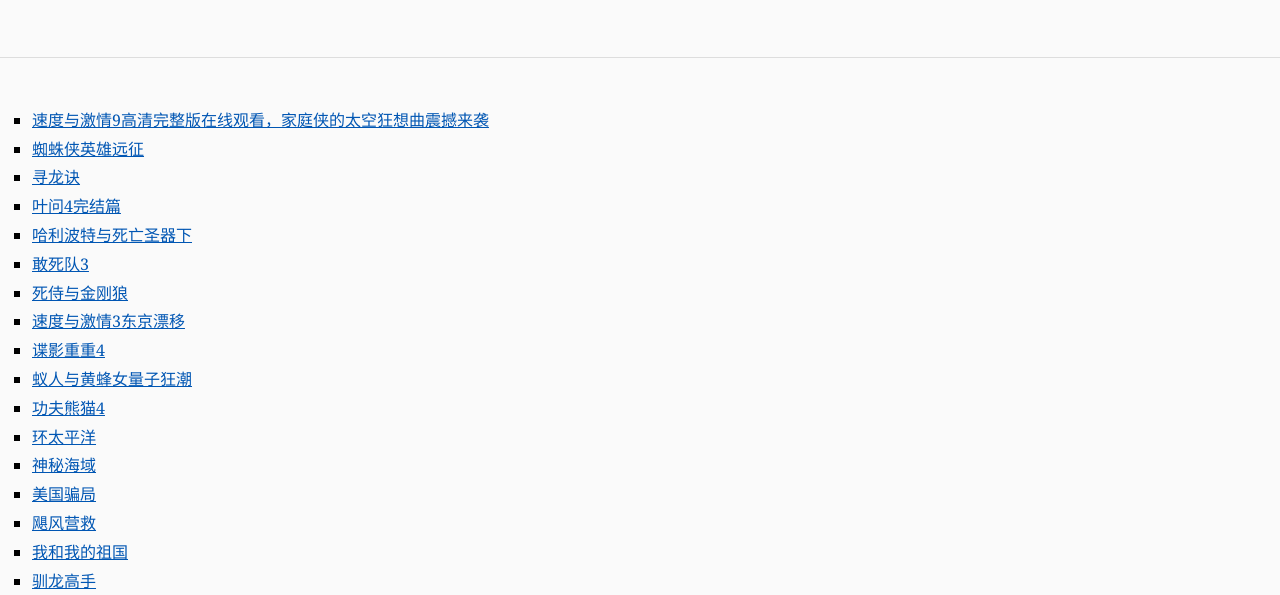
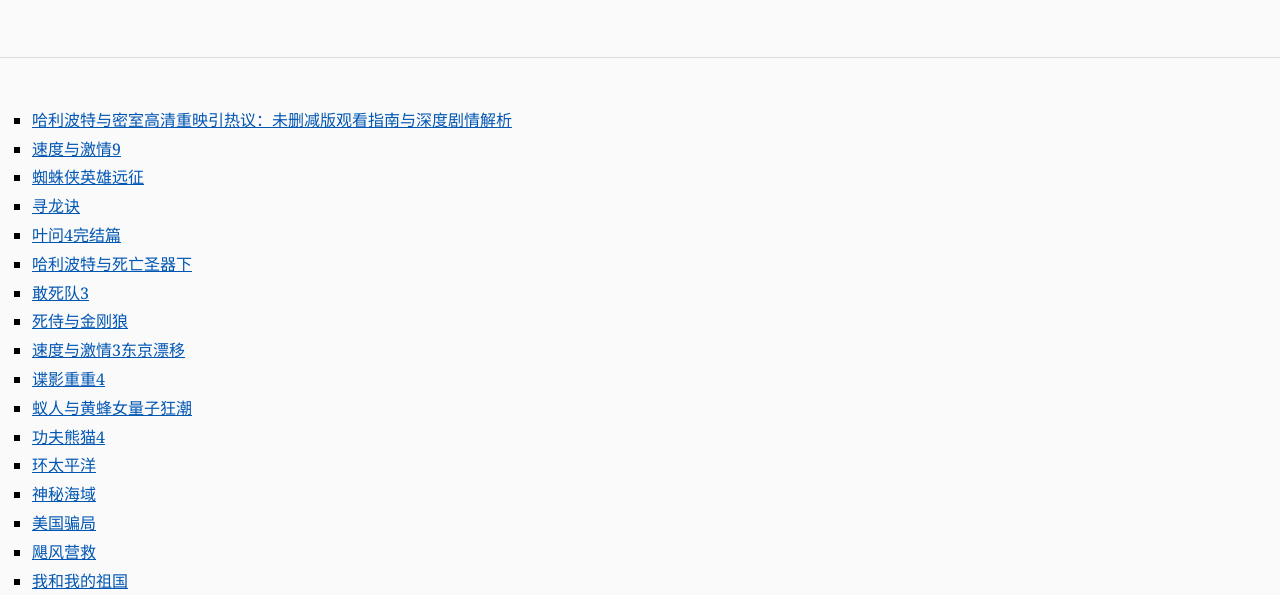
Before and after one commit to movie-stgar/cine-critique, a plain HTML site: page index.html in a window 1280 px wide. Shown: the part 202-797 px from the top of the page. Drawn offline with Linux system fonts and the light colour scheme.

Commit message:
update index

```diff
--- a/index.html
+++ b/index.html
@@ -21,7 +21,8 @@
 <body class="hub_givai">
     <div class="hub_tnsjq" role="banner"><h1>CineCritique 最新影评收录</h1><h2>专注电影与电视剧深度解析与影评分享，提供无剧透推荐、剧情剖析、角色点评与多维度的观影心得。涵盖各类院线大片、经典高分佳作、热门连载网剧及小众独立电影。</h2></div>
     <main class="hub_fuhlt"><nav><ul class="hub_wchec">
-<li><a href="https://movie-stgar.github.io/cine-critique/docs/2026-11-13-1916c4.html">速度与激情9高清完整版在线观看，家庭侠的太空狂想曲震撼来袭</a></li>
+<li><a href="https://movie-stgar.github.io/cine-critique/docs/2026-11-14-04bcfb.html">哈利波特与密室高清重映引热议：未删减版观看指南与深度剧情解析</a></li>
+                <li><a href="https://movie-stgar.github.io/cine-critique/docs/2026-11-13-1916c4.html">速度与激情9</a></li>
                 <li><a href="https://movie-stgar.github.io/cine-critique/docs/2026-11-13-6685e0.html">蜘蛛侠英雄远征</a></li>
                 <li><a href="https://movie-stgar.github.io/cine-critique/docs/2026-11-12-60e50b.html">寻龙诀</a></li>
                 <li><a href="https://movie-stgar.github.io/cine-critique/docs/2026-11-12-118036.html">叶问4完结篇</a></li>
```
